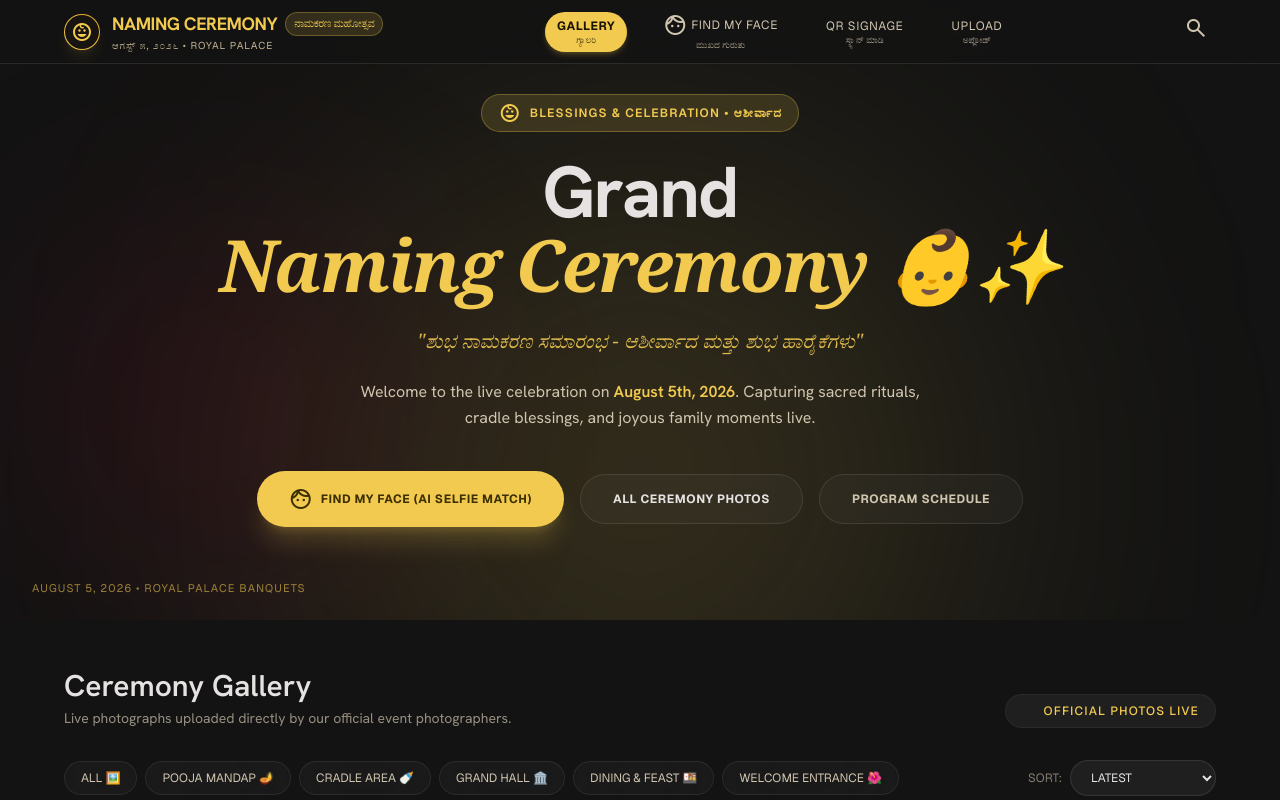
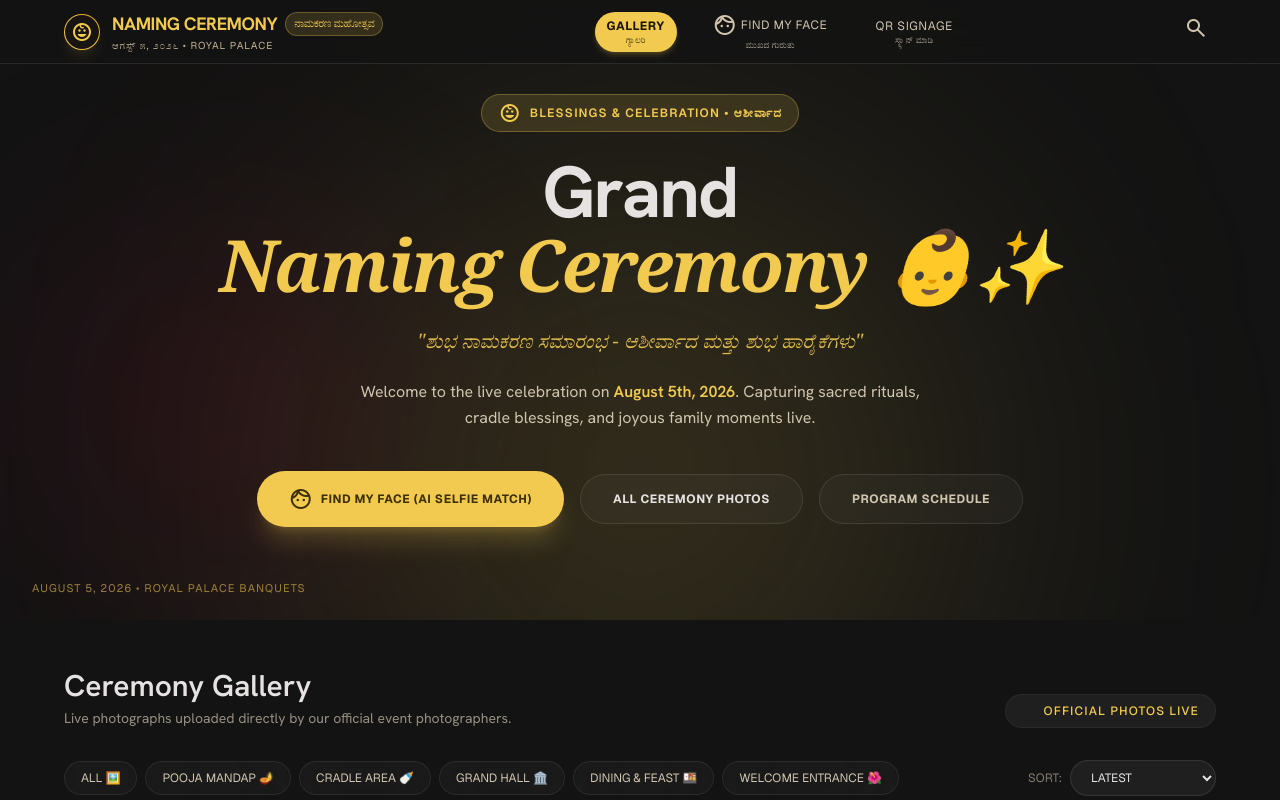
Before and after one commit to darshan5462-maker/naming-ceremony-app, a React (Vite) app: page / in a window 1280 px wide. Shown: the top 800 px of the page. Built offline with nearby package versions, Linux system fonts and the light colour scheme; no server answers; the database is empty.

Commit message:
Update Header.tsx

```diff
--- a/src/components/Header.tsx
+++ b/src/components/Header.tsx
@@ -73,7 +73,6 @@ export const Header: React.FC<HeaderProps> = ({
           )}
         </div>
       ) : (
-        /* Desktop Navigation Links */
         <nav className="hidden md:flex items-center gap-6">
           <button
             onClick={() => setActiveTab('gallery')}
@@ -111,17 +110,6 @@ export const Header: React.FC<HeaderProps> = ({
             <span>QR SIGNAGE</span>
             <span className="text-[9px] font-sans tracking-normal font-normal opacity-80">ಸ್ಕ್ಯಾನ್ ಮಾಡಿ</span>
           </button>
-          <button
-            onClick={() => setActiveTab('upload')}
-            className={`font-mono text-xs tracking-wider uppercase transition-all px-3 py-1.5 rounded-full flex flex-col items-center ${
-              activeTab === 'upload'
-                ? 'bg-[#f2ca50] text-[#1a1400] font-bold shadow-md shadow-[#f2ca50]/20'
-                : 'text-[#d0c5af] hover:text-[#f2ca50] hover:bg-white/5'
-            }`}
-          >
-            <span>UPLOAD</span>
-            <span className="text-[9px] font-sans tracking-normal font-normal opacity-80">ಅಪ್ಲೋಡ್</span>
-          </button>
         </nav>
       )}
 
```
